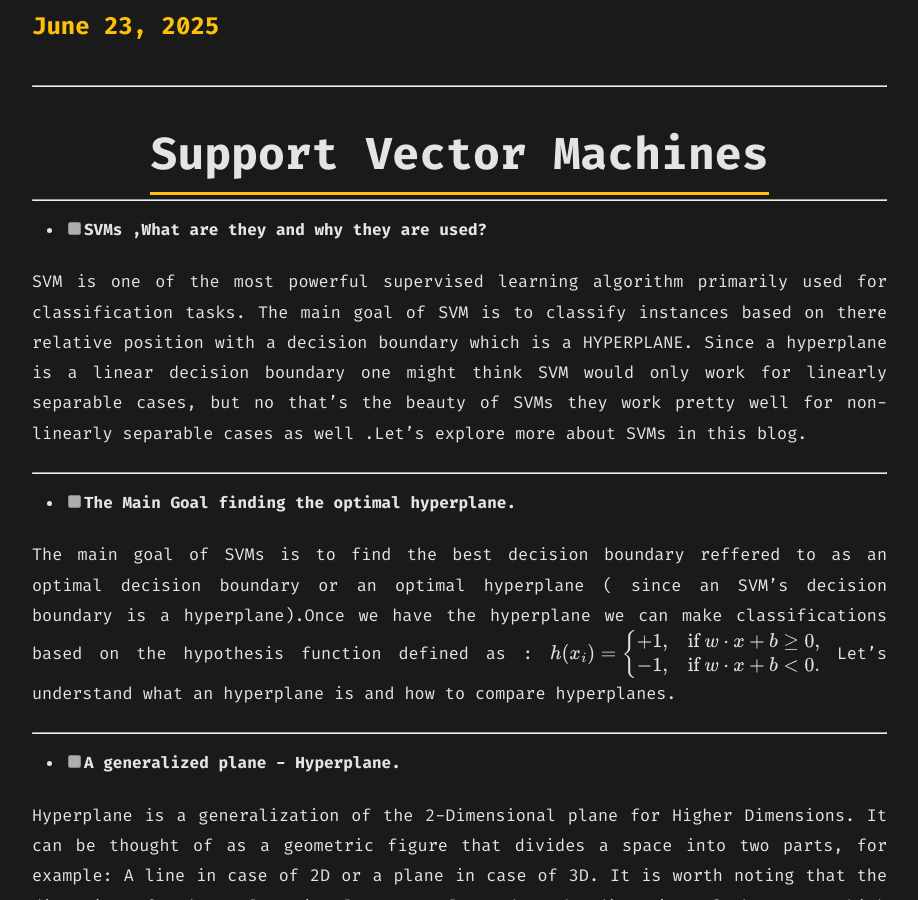
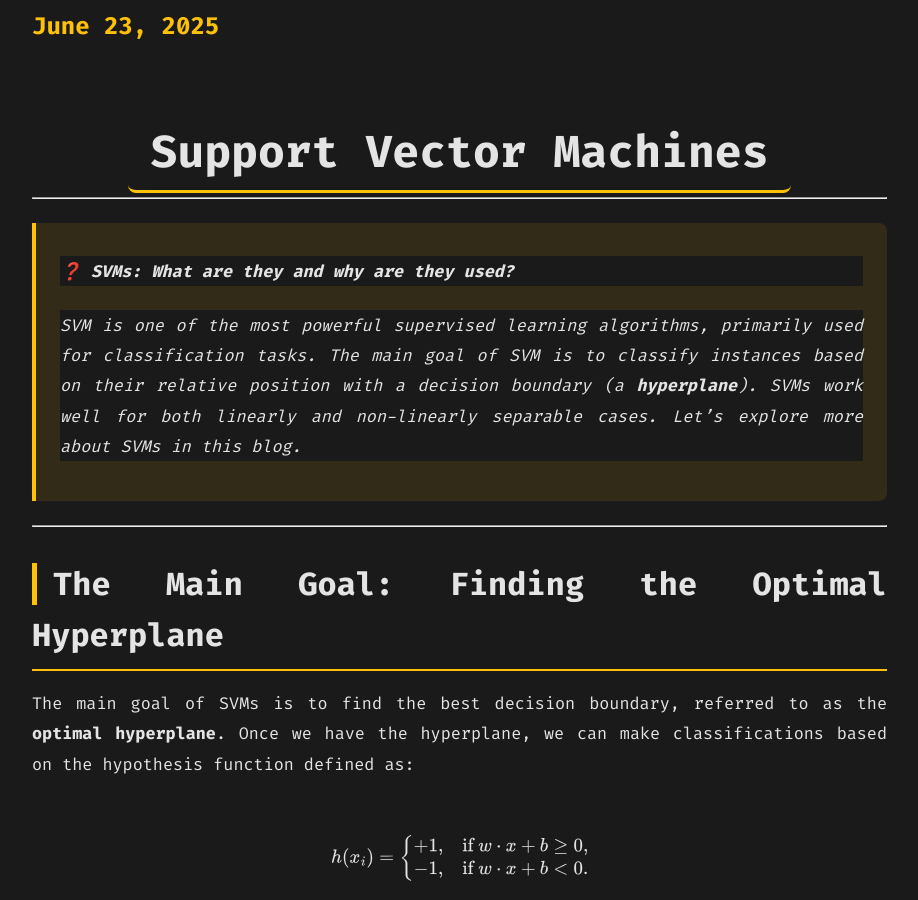
Before and after one commit to shrrynsh/site.github.io, a Jekyll site: the page built from _posts/2025-06-23-svm-from-scratch.md, in a window 1280 px wide and 900 px high, scrolled down 311 px. Shown: the whole window, without its empty margins (158-1076 px from the left). Built offline with Jekyll 4.4.1, drawn with Linux system fonts in a browser that asks for light colours; some of the changed text lies outside the part shown.

Commit message:
Update 2025-06-23-svm-from-scratch.md

```diff
--- a/_posts/2025-06-23-svm-from-scratch.md
+++ b/_posts/2025-06-23-svm-from-scratch.md
@@ -5,60 +5,69 @@ date: 2025-06-23
 categories: ml
 ---
 
----
+<div style="margin-top:2.5rem;"></div>
 
-# <span style="border-bottom: 3px solid var(--accent, #ffc107); padding-bottom: 0.2em;">Support Vector Machines</span>
+# <span style="border-bottom: 3px solid var(--accent, #ffc107); padding-bottom: 0.2em; background:rgba(255,193,7,0.07); border-radius:8px; padding-left:0.5em; padding-right:0.5em;">Support Vector Machines</span>
 
 ---
 
-- [ ] **SVMs ,What are they and why they are used?**
+<div style="margin-bottom:1.5rem;"></div>
 
-SVM is one of the most powerful supervised learning algorithm primarily used for classification tasks. The main goal of SVM is to classify instances based on there relative position with a decision boundary which is a HYPERPLANE. Since a hyperplane is a linear decision boundary one might think SVM would only work for linearly separable cases, but no that's the beauty of SVMs they work pretty well for non-linearly separable cases as well .Let's explore more about SVMs in this blog.
+> <strong>❓ SVMs: What are they and why are they used?</strong>
+>
+> SVM is one of the most powerful supervised learning algorithms, primarily used for classification tasks. The main goal of SVM is to classify instances based on their relative position with a decision boundary (a <strong>hyperplane</strong>). SVMs work well for both linearly and non-linearly separable cases. Let's explore more about SVMs in this blog.
 
 ---
 
-- [ ] **The Main Goal finding the optimal hyperplane.**
+## <span style="border-left: 5px solid var(--accent, #ffc107); padding-left:0.5em;">The Main Goal: Finding the Optimal Hyperplane</span>
 
-The main goal of SVMs is to find the best decision boundary reffered to as an optimal decision boundary or an optimal hyperplane ( since an SVM's decision boundary is a hyperplane).Once we have the hyperplane we can make classifications based on the hypothesis function defined as :
+The main goal of SVMs is to find the best decision boundary, referred to as the <strong>optimal hyperplane</strong>. Once we have the hyperplane, we can make classifications based on the hypothesis function defined as:
+
+<div style="background:rgba(255,193,7,0.07); border-radius:8px; padding:1em; margin:1em 0;">
+
 $$
 h(x_i) = \begin{cases}
 +1, & \text{if } w \cdot x + b \ge 0,\\
 -1, & \text{if } w \cdot x + b < 0.
 \end{cases}
 $$
-Let's understand what an hyperplane is and how to compare hyperplanes.
+
+</div>
+
+Let's understand what a hyperplane is and how to compare hyperplanes.
 
 ---
 
-- [ ] **A generalized plane - Hyperplane.**
+## <span style="border-left: 5px solid var(--accent, #ffc107); padding-left:0.5em;">A Generalized Plane – Hyperplane</span>
 
-Hyperplane is a generalization of the 2-Dimensional plane for Higher Dimensions. It can be thought of as a geometric figure that divides a space into two parts,  for example: A line in case of 2D or a plane in case of 3D. It is worth noting that the dimension of a hyperplane is always one less than the dimension of the space which it is dividing.
-The generalized equation of a hyperplane is $w⋅x+b=0$ . This equation seems familiar right, yes it is the equation of a plane in 3D and indeed it also the equation of a plane in any dimension where x is a n-dimensional vector and w is a vector normal to the hyperplane.
+A <strong>hyperplane</strong> is a generalization of the 2D plane for higher dimensions. It divides a space into two parts (e.g., a line in 2D, a plane in 3D). The dimension of a hyperplane is always one less than the space it divides. The generalized equation is $w \cdot x + b = 0$.
 
 ---
 
-- [ ] **How to compare hyperplanes?**
+## <span style="border-left: 5px solid var(--accent, #ffc107); padding-left:0.5em;">How to Compare Hyperplanes?</span>
 
-Now to select the best hyperplane it is obvious that we have to compare hyperplanes therefore there must be a way of doing so. We have two different ways of comparing hyperplanes : Functional Margin and Geometric Margin.
+To select the best hyperplane, we compare them using two metrics: <strong>Functional Margin</strong> and <strong>Geometric Margin</strong>.
 
-**Functional Margin :** Let's first define a function $$ f=y(w.x+b)$$ the value of this function is positive for all correct classifications and negative for all misclassifications.
-The Functional Margin of an Hyperplane is defined as $$
-F = \min_{i=1,\dots,m} \bigl(y_i (w \cdot x + b)\bigr).
-$$We can think of this as the distance of the point closest to the hyperplane.
-Now the best hyperplane from a given set of hyperplanes would be the one having maximum Functional Margin.
+> <strong>Functional Margin:</strong> Define $f = y(w \cdot x + b)$. Positive for correct classifications, negative for misclassifications. The functional margin is:
+>
+> <div style="background:rgba(255,193,7,0.07); border-radius:8px; padding:1em; margin:1em 0;">
+> $$F = \min_{i=1,\dots,m} \bigl(y_i (w \cdot x + b)\bigr).$$
+> </div>
+> The best hyperplane has the maximum functional margin.
 
-**Geometric Margin:** Geometric margin is just a scaled version of the functional margin i.e.
-$$
-G = \min_{i=1,\dots,m} \Bigl( y_i \bigl(\frac{w}{\|w\|} \cdot x + \frac{b}{\|w\|}\bigr)\Bigr) = \frac{F}{\|w\|}
-$$
-Since w reperesents the normal vector of the hyperplane one could choose different w, parallel to each other to represent the same hyperplane and that would affect finding the best hyperplane. To avoid such clashes we scale the Functional margin by dividing by mag(w).
+> <strong>Geometric Margin:</strong> A scaled version of the functional margin:
+>
+> <div style="background:rgba(255,193,7,0.07); border-radius:8px; padding:1em; margin:1em 0;">
+> $$G = \min_{i=1,\dots,m} \Bigl( y_i \bigl(\frac{w}{\|w\|} \cdot x + \frac{b}{\|w\|}\bigr)\Bigr) = \frac{F}{\|w\|}$$
+> </div>
 
 ---
 
-- [ ] **The optimization.**
+## <span style="border-left: 5px solid var(--accent, #ffc107); padding-left:0.5em;">The Optimization</span>
 
-To find the values of w and b of the optimal hyperplane we have to solve an optimization problem we have to maximize the Geometric Margin(G) (find the hyperplane with maximum G) subject to some constraints.
-Putting it formally:
+To find the optimal hyperplane, we maximize the geometric margin $G$ subject to constraints:
+
+<div style="background:rgba(255,193,7,0.07); border-radius:8px; padding:1em; margin:1em 0;">
 
 $$
 \begin{aligned}
@@ -66,74 +75,75 @@ $$
 \text{subject to}\quad & g_i \ge G, \quad i = 1,\dots,m.
 \end{aligned}
 $$
-The constraint suggests that the geomteric margin of each other training example is greater than the Geometric Margin of the hyperplane which is true  by definition.
 
-Rearranging the problem:
+</div>
+
+Rearranging and scaling leads to the final primal problem:
+
+<div style="background:rgba(255,193,7,0.07); border-radius:8px; padding:1em; margin:1em 0;">
 
 $$
-G =\frac{F}{\|w\|}
-\\
-\Rightarrow
 \begin{aligned}
-\max_{w,b} \quad & \frac{F}{\|w\|}  \\
-\text{subject to}\quad & f_i \ge F, \quad i = 1,\dots,m.
+\min_{w,b} \quad \frac{1}{2}\|w\|^2  \\
+\text{subject to}\quad & y_i(w.x_i+b)-1 \ge 0, \quad i = 1,\dots,m.
 \end{aligned}
 $$
 
-Scaling w and b such that F=1, scaling won't affect the optimal values of w and b.This scaling would convert our optimization solely in terms of w and b.
-
-\begin{aligned}
-\max_{w,b} \quad & \frac{1}{\|w\|}  \\
-\text{subject to}\quad & f_i \ge 1, \quad i = 1,\dots,m.
-\end{aligned}
-$$\Rightarrow \begin{aligned}
-\min_{w,b} \quad \|w\|  \\
-\text{subject to}\quad & f_i \ge 1, \quad i = 1,\dots,m.
-\end{aligned}$$
-
-$$\Rightarrow \begin{aligned}
-\min_{w,b} \quad \frac{1}{2}\|w\|^2  \\
-\text{subject to}\quad & y_i(w.x_i+b)-1 \ge 0, \quad i = 1,\dots,m.
-\end{aligned}$$
-
-Therefore,we have got our final primal problem which is :
- \begin{aligned}
-\min_{w,b} \quad \frac{1}{2}\|w\|^2  \\
-\text{subject to}\quad & y_i(w.x_i+b)-1 \ge 0, \quad i = 1,\dots,m.
-\end{aligned}
+</div>
 
 ---
 
-Now we can form the lagrangian  from the given primal probelm :
+## <span style="border-left: 5px solid var(--accent, #ffc107); padding-left:0.5em;">The Lagrangian and Dual Problem</span>
+
+Now we can form the Lagrangian from the primal problem:
+
+<div style="background:rgba(255,193,7,0.07); border-radius:8px; padding:1em; margin:1em 0;">
 
 $$L(w, b, \alpha) = \frac{1}{2}\,w \cdot w - \sum_{i=1}^{m} \alpha_i \bigl[y_i\,(w \cdot x_i + b) - 1\bigr].$$
 
-Taking gradient of $L(w, b, \alpha)$ wrt to w and b and setting them to 0:
+</div>
 
-$$\nabla_w L(w, b, \alpha) = w - \sum_{i=1}^{m} \alpha_i\,y_i\,x_i = 0 \Rightarrow w= \sum_{i=1}^{m} \alpha_i\,y_i\,x_i$$
+Taking gradients and setting to zero gives:
 
-$$\nabla_b L(w, b, \alpha) = -\sum_{i=1}^{m} \alpha_i\,y_i = 0 \Rightarrow \sum_{i=1}^{m} \alpha_i\,y_i = 0$$
+<div style="background:rgba(255,193,7,0.07); border-radius:8px; padding:1em; margin:1em 0;">
 
-Plugging the value of w back to $L(w, b, \alpha)$ gives us the dual problem.Note that that the dual problem also has some constraints.
-Formulating the dual :
+$$
+\nabla_w L(w, b, \alpha) = w - \sum_{i=1}^{m} \alpha_i\,y_i\,x_i = 0 \Rightarrow w= \sum_{i=1}^{m} \alpha_i\,y_i\,x_i
+$$
 
-$$D(\alpha, b) = \sum_{i=1}^m \alpha_i- \frac{1}{2} \sum_{i=1}^m \sum_{j=1}^m
-\alpha_i \,\alpha_j\, y_i\, y_j \,\bigl(x_i \cdot x_j\bigr)$$
+$$
+\nabla_b L(w, b, \alpha) = -\sum_{i=1}^{m} \alpha_i\,y_i = 0 \Rightarrow \sum_{i=1}^{m} \alpha_i\,y_i = 0
+$$
 
-$$\text{subject to } \alpha_i \ge 0 \; (i=1,\dots,m)
+</div>
+
+Plugging $w$ back gives the dual problem:
+
+<div style="background:rgba(255,193,7,0.07); border-radius:8px; padding:1em; margin:1em 0;">
+
+$$
+D(\alpha, b) = \sum_{i=1}^m \alpha_i- \frac{1}{2} \sum_{i=1}^m \sum_{j=1}^m
+\alpha_i \,\alpha_j\, y_i\, y_j \,\bigl(x_i \cdot x_j\bigr)
+$$
+
+$$
+\text{subject to } \alpha_i \ge 0 \; (i=1,\dots,m)
 \quad\text{and}\quad
-\sum_{i=1}^{m} \alpha_i \, y_i = 0.$$
+\sum_{i=1}^{m} \alpha_i \, y_i = 0.
+$$
 
-maximizing $D(\alpha,b)$ subject to the constraints will give us the value of optimal w and b and hence we can find the optimal hyperplane.
+</div>
 
 ---
 
-- [ ] **KKT Conditions and its effect:**
+## <span style="border-left: 5px solid var(--accent, #ffc107); padding-left:0.5em;">KKT Conditions and Their Effect</span>
 
-**Primal and Dual Feasiblity:** Primal Feasiblity and Dual Feasiblity holds because of the constraints imposed.
-
-**Complementary Slackness:** The Complementary Slackness condition states that $\alpha_i\,[y_i\,(w \cdot x_i + b) - 1] = 0.$ Now for the instances which are closest to the hyperplane ( let such instances be $x'$)
-$$y_i\,(w \cdot x' + b) - 1 = 0$$
-Therfore for such instances $\alpha_i$ is positive and such instances are called **Support Vectors**. For all the other instances $y_i\,(w \cdot x_i + b) - 1\neq 0$    and hence $\alpha_i$ for such instances is 0.
+> <strong>Primal and Dual Feasibility:</strong> Both hold due to the constraints imposed.
+>
+> <strong>Complementary Slackness:</strong> $\alpha_i\,[y_i\,(w \cdot x_i + b) - 1] = 0.$ For instances closest to the hyperplane ($x'$):
+>
+> $$y_i\,(w \cdot x' + b) - 1 = 0$$
+>
+> For such instances, $\alpha_i$ is positive and they are called <strong>Support Vectors</strong>. For all other instances, $\alpha_i$ is 0.
 
 ---
```
